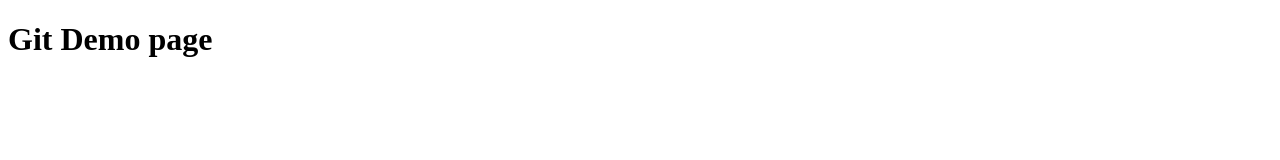
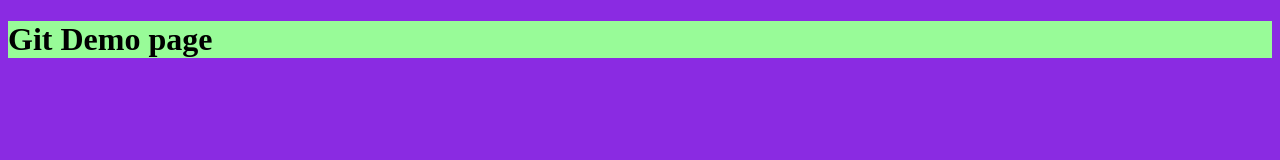
Before and after one commit to rahaf99/gitar, a plain HTML site: page index.html in a window 1280 px wide. Drawn offline with Linux system fonts and the light colour scheme.

Commit message:
commit 3

```diff
--- a/index.html
+++ b/index.html
@@ -3,6 +3,7 @@
 <head>
     <meta charset="UTF-8">
     <title>Document</title>
+    <link rel="stylesheet" href="styles.css">
 </head>
 <body>
     <h1>Git Demo page</h1>
--- /dev/null
+++ b/styles.css
@@ -0,0 +1,6 @@
+body{
+    background-color: blueviolet;
+}
+h1{
+    background-color: palegreen;
+}
```
